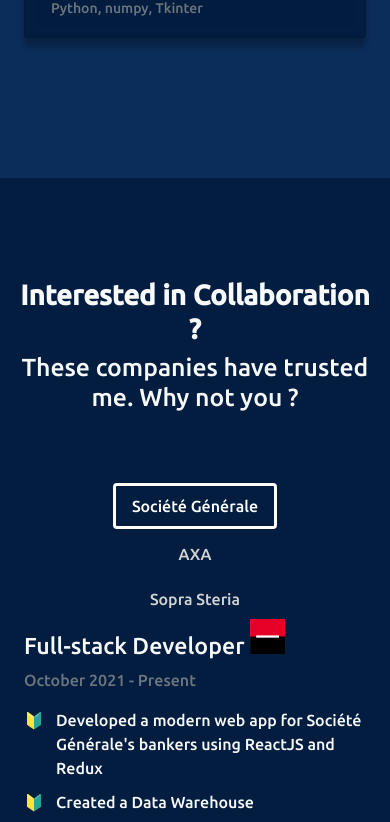
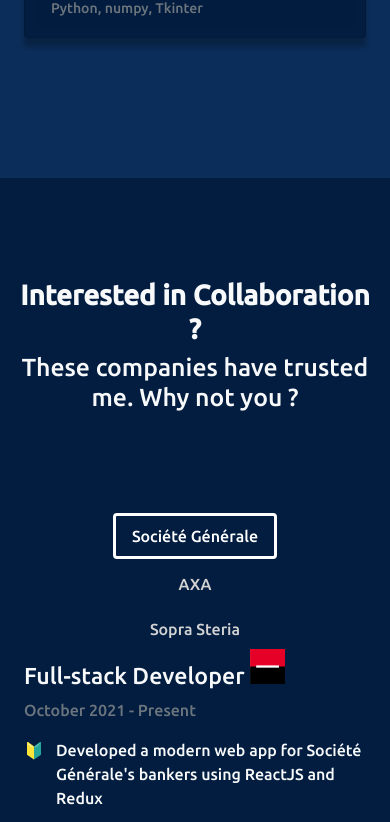
Before and after one commit to hugosinp/hugo-sinprasith-portfolio, a React (Create React App) app: page / in a window 390 px wide. Shown: the part 4291-5113 px from the top of the page. Built offline with nearby package versions, Linux system fonts and the light colour scheme; no server answers.

Commit message:
responsive contactSection

```diff
--- a/src/app/components/organisms/oEntrepriseTab.js
+++ b/src/app/components/organisms/oEntrepriseTab.js
@@ -10,7 +10,7 @@ const OEntrepriseTab = ({ id, className, data }) => {
         <div>
             <Tab.Container className="o-entrepriseTab" defaultActiveKey="1" >
                 <Row className="">
-                    <Col sm={3}>
+                    <Col sm={4}>
                         <Nav variant="pills" className="flex-column pt-2">
                             {
                                 data.map(entreprise => (
@@ -23,7 +23,7 @@ const OEntrepriseTab = ({ id, className, data }) => {
                             }
                         </Nav>
                     </Col>
-                    <Col sm={9}>
+                    <Col sm={8}>
                         <Tab.Content>
                             {
                                 data.map(item => (
--- a/src/app/components/views/ContactView.js
+++ b/src/app/components/views/ContactView.js
@@ -33,15 +33,15 @@ const ContactView = ({ id }) => {
                     />
                 </Container>
 
-                <Row id="entrepriseRow" className="fade-in">
+                <Row id="entrepriseRow" className="fade-in" sm={12}>
                     <OEntrepriseTab
                         data={entreprises}
                     />
                 </Row>
 
-                <Container className="text-center fade-in">
+                <Row id="contactFormRow" className="text-center fade-in" sm={12}>
                     <OContactForm />
-                </Container>
+                </Row>
 
             </Row>
         </div>
--- a/src/app/static/data.js
+++ b/src/app/static/data.js
@@ -3,7 +3,7 @@ export const projects = [
         "id": 1,
         "title": "E-commerce",
         "head": "E-commerce website, ready to adapt and deploy",
-        "tech": "ReactJS, Redux, Django REST Framework, PostgreSQL",
+        "tech": "ReactJS, Django REST Framework, PostgreSQL",
         "link": "https://github.com/hugosinp",
         "image": "https://assets10.lottiefiles.com/packages/lf20_hsojyr3p.json"
     },
@@ -71,4 +71,5 @@ export const entreprises = [
         "tech": "UIPath (RPA), PowerBI, VBA, PowerQuery/Pivot, Jira",
         "image": "sopra-logo"
     },
+
 ]
--- a/src/app/static/scss/organisms/oEntrepriseTab.scss
+++ b/src/app/static/scss/organisms/oEntrepriseTab.scss
@@ -46,5 +46,6 @@ ul li:before {
   .nav-pills {
     text-align: center;
     margin-bottom: 20px;
+    flex-direction: row !important;
   }
 }
--- a/src/app/static/scss/views/contactView.scss
+++ b/src/app/static/scss/views/contactView.scss
@@ -1,32 +1,62 @@
 @import '../index.scss';
 
 .contactView {
-    height: 140vh;
+    height: 100%;
     padding-top: 100px;
     padding-bottom: 100px;
 
     #entrepriseRow {
-        width:50%;
+        margin: auto;
+        padding-top: 80px;
+    }
 
-        margin-right: auto ;
-        margin-left: auto;
+    #contactFormRow {
+        margin: auto;
+        padding-top: 120px;
     }
 }
 
 /* Extra small devices (phones, 600px and down) */
-@media only screen and (max-width: 600px) {
+@media only screen and (max-width: 576px) {
     .contactView {
         height: 100%;
         padding-top: 100px;
         padding-bottom: 100px;
     }
+}
 
-    #entrepriseRow {
-        width:100% !important;
-
-        margin-top: 50px !important;
-        margin-bottom: 50px !important;
-        margin-right: 0 !important;
-        margin-left: 0 !important;
+/* Small devices (768px and down) */
+@media only screen and (max-width: 768px) {
+    .contactView {
+        height: 100%;
+        padding-top: 100px;
+        padding-bottom: 100px;
     }
 }
+
+/* Medium devices (992px and down) */
+@media only screen and (max-width: 992px) {
+    .contactView {
+        height: 100%;
+        padding-top: 100px;
+        padding-bottom: 100px;
+    }
+}
+
+/* Large devices (1200px and down) */
+@media only screen and (max-width: 1200px) {
+    .contactView {
+        height: 100%;
+        padding-top: 100px;
+        padding-bottom: 100px;
+    }
+}
+
+/* Extra Large devices (1400px and down) */
+@media only screen and (max-width: 1400px) {
+    .contactView {
+        height: 100%;
+        padding-top: 100px;
+        padding-bottom: 100px;
+    }
+}
--- a/src/app/static/scss/views/mainView.scss
+++ b/src/app/static/scss/views/mainView.scss
@@ -22,7 +22,7 @@
     right: 20%;
 }
 
-@media only screen and (max-width: 600px) {
+@media only screen and (max-width: 576px) {
     .mainHeading {
         position: absolute;
         top: 35%;
```
